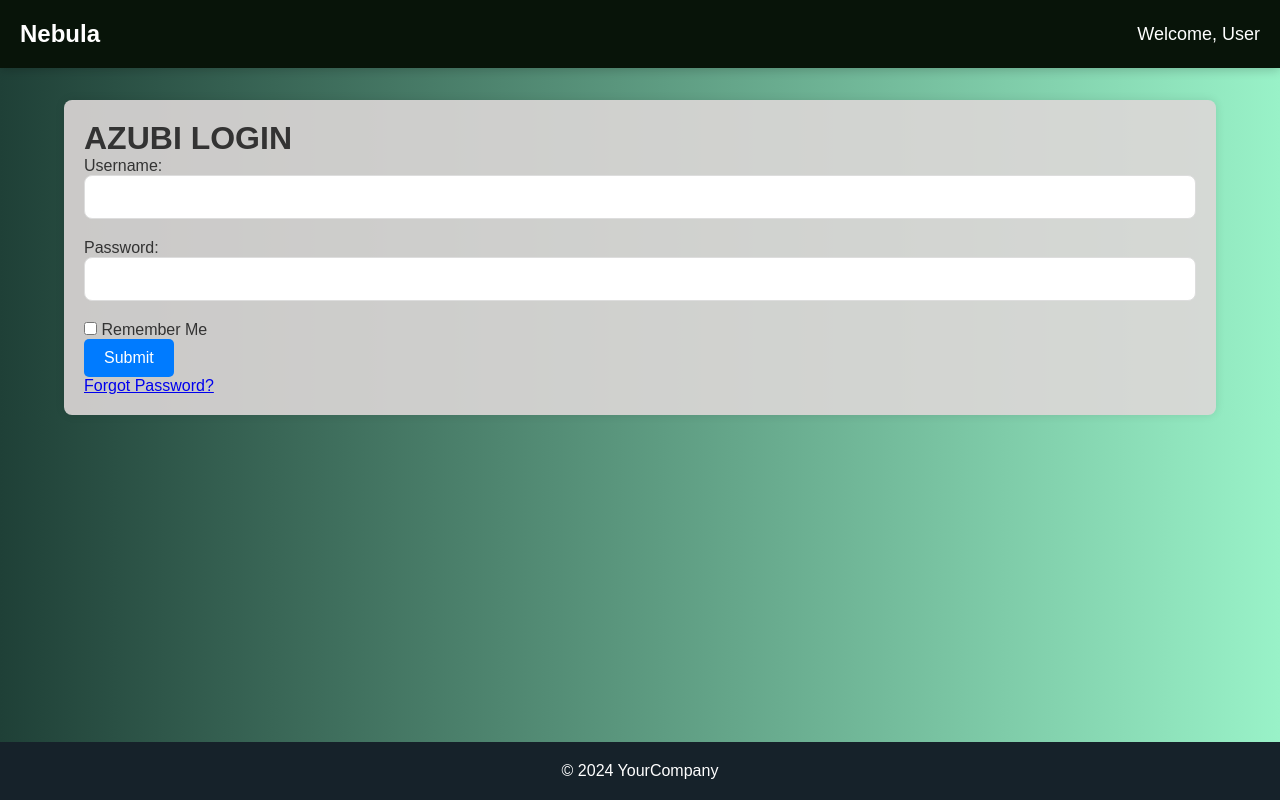
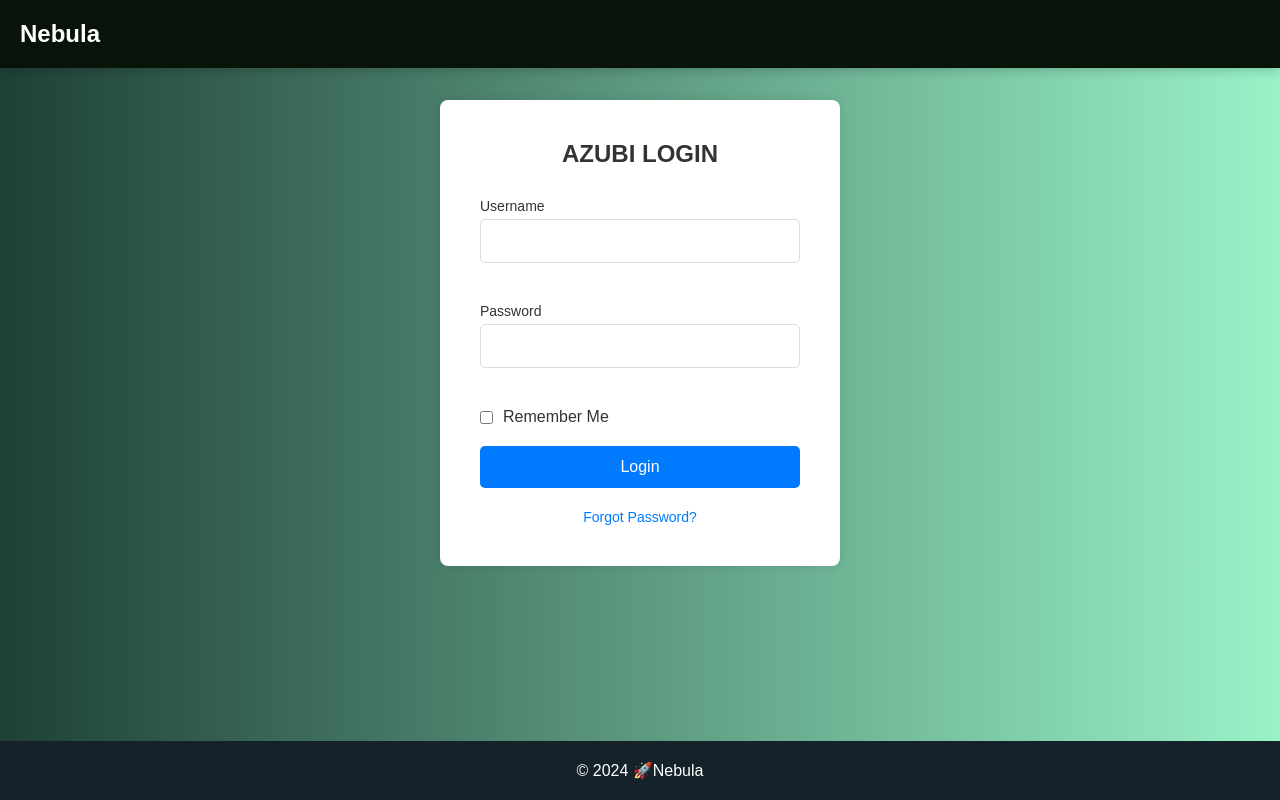
Before and after one commit to Mickeydoe/Project-Nebula, a PHP site: page / in a window 1280 px wide. Run offline with PHP 8.4, Linux system fonts and the light colour scheme.

Commit message:
Added files

```diff
--- a/static/dashboard.php
+++ b/static/dashboard.php
@@ -73,7 +73,7 @@ try {
     <main class="dashboard">
         <div class="dashboard-header">
             <h2>Student Dashboard</h2>
-            <p>Number of users: <?php echo $user_count; ?></p>
+            <p><strong>Number of users: <?php echo $user_count; ?></p><strong>
         </div>
 
         <!-- Announcements or Recent Activities Section -->
--- a/static/index.html
+++ b/static/index.html
@@ -9,28 +9,28 @@
 <body>
     <header class="header">
         <div class="logo">Nebula</div>
-        <div class="user-info">
-            <i class="fas fa-user"></i> <!-- FontAwesome icon -->
-            <span>Welcome, User</span>
-        </div>
     </header>
 
-    <div class="container">
+    <div class="login-container">
         <div class="login-box">
             <h1>AZUBI LOGIN</h1>
             <form action="login.php" method="POST">
-                <label for="username">Username:</label>
-                <input type="text" id="username" name="username" required>
+                <div class="input-group">
+                    <label for="username">Username</label>
+                    <input type="text" id="username" name="username" required>
+                </div>
 
-                <label for="password">Password:</label>
-                <input type="password" id="password" name="password" required>
+                <div class="input-group">
+                    <label for="password">Password</label>
+                    <input type="password" id="password" name="password" required>
+                </div>
 
                 <div class="remember-me">
                     <input type="checkbox" id="remember" name="remember">
                     <label for="remember">Remember Me</label>
                 </div>
 
-                <button type="submit">Submit</button>
+                <button type="submit" class="login-btn">Login</button>
 
                 <div class="forgot-password">
                     <a href="#">Forgot Password?</a>
@@ -40,7 +40,7 @@
     </div>
 
     <footer class="footer">
-        &copy; 2024 YourCompany
+        &copy; 2024 🚀Nebula
     </footer>
 
     <script src="script.js"></script>
--- a/static/styles.css
+++ b/static/styles.css
@@ -55,37 +86,27 @@ body {
     border-radius: 8px;
     box-shadow: 0 0 10px rgba(0, 0, 0, 0.1);
     max-width: 1200px;
-    width: 90%; /* Adjusted width */
-    margin: 100px auto 0 auto; /* Centered container */
-}
-
-.dashboard-header {
-    text-align: center;
-    margin-bottom: 30px;
-}
-
-.dashboard-header h2 {
-    font-size: 28px;
-    color: #0f2027; /* Matching the header color */
+    width: 90%;
+    margin: 60px auto 0 auto; /* Adjusted margin to account for header and menu */
 }
 
 /* Table Styles */
 .table-responsive {
     margin-top: 20px;
-    overflow-x: auto; /* Enable horizontal scrolling if needed */
+    overflow-x: auto;
 }
 
 .table {
-    width: 100%; /* Full width table */
+    width: 100%;
     border-collapse: collapse;
-    margin: 0 auto; /* Center table */
+    margin: 0 auto;
 }
 
 .table th, .table td {
     text-align: center;
     vertical-align: middle;
     padding: 12px 15px;
-    border: 1px solid #dee2e6; /* Border for table cells */
+    border: 1px solid #dee2e6;
 }
 
 .table th {
@@ -122,21 +141,20 @@ button:hover, .btn:hover {
 
 /* Input Styles */
 input[type="text"], input[type="password"] {
-    padding: 12px 15px; /* Increased padding for better spacing */
+    padding: 12px 15px;
     margin-bottom: 20px;
     border: 1px solid #ddd;
-    border-radius: 8px; /* Slightly larger border-radius for a modern look */
+    border-radius: 8px;
     width: 100%;
-    font-size: 16px; /* Consistent font size for readability */
-    transition: border-color 0.3s, box-shadow 0.3s; /* Added box-shadow transition */
+    font-size: 16px;
+    transition: border-color 0.3s, box-shadow 0.3s;
 }
 
 input[type="text"]:focus, input[type="password"]:focus {
     border-color: #007BFF;
-    box-shadow: 0 0 0 3px rgba(0, 123, 255, 0.25); /* Added subtle shadow on focus */
+    box-shadow: 0 0 0 3px rgba(0, 123, 255, 0.25);
     outline: none;
 }
-
 
 /* Footer Styles */
 .footer {
@@ -147,53 +165,116 @@ input[type="text"]:focus, input[type="password"]:focus {
     position: fixed;
     width: 100%;
     bottom: 0;
+    z-index: 1000;
 }
 
-/* Additional Styles */
-ul {
-    text-align: left;
-    margin: 0 auto 20px auto;
-    display: inline-block;
+/* Login Container */
+.login-container {
+    display: flex;
+    justify-content: center;
+    align-items: center;
+    width: 100%;
+    height: 100%;
+    padding-top: 100px;
 }
 
-li {
-    margin-bottom: 10px;
+/* Login Box */
+.login-box {
+    background: #fff;
+    padding: 40px;
+    border-radius: 8px;
+    box-shadow: 0 0 10px rgba(0, 0, 0, 0.1);
+    max-width: 400px;
+    width: 100%;
+    text-align: center;
 }
 
-.guest {
-    border-bottom: 1px solid #ccc;
-    padding: 10px 0;
+.login-box h1 {
+    font-size: 24px;
+    margin-bottom: 30px;
+    color: #333;
 }
 
-.guest:nth-child(even) {
-    background-color: #f9f9f9;
+/* Input Group */
+.input-group {
+    margin-bottom: 20px;
+    text-align: left;
 }
 
-.guest .name {
-    font-weight: bold;
-    color: #007bff;
+.input-group label {
+    display: block;
+    font-size: 14px;
+    color: #333;
+    margin-bottom: 5px;
 }
 
-.guest .email {
-    color: #28a745;
+.input-group input[type="text"], .input-group input[type="password"] {
+    width: 100%;
+    padding: 12px 15px;
+    border: 1px solid #ddd;
+    border-radius: 5px;
+    font-size: 16px;
+    transition: border-color 0.3s, box-shadow 0.3s;
 }
 
-.guest .country {
-    color: #dc3545;
+.input-group input[type="text"]:focus, .input-group input[type="password"]:focus {
+    border-color: #007BFF;
+    box-shadow: 0 0 0 3px rgba(0, 123, 255, 0.25);
+    outline: none;
 }
 
-.view-link {
-    display: inline-block;
-    padding: 10px 20px;
+/* Remember Me */
+.remember-me {
+    display: flex;
+    align-items: center;
+    margin-bottom: 20px;
+    text-align: left;
+}
+
+.remember-me input {
+    margin-right: 10px;
+}
+
+/* Login Button */
+.login-btn {
+    width: 100%;
+    padding: 12px 20px;
     background-color: #007BFF;
+    border: none;
     color: white;
-    border: none;
     border-radius: 5px;
-    text-decoration: none;
     cursor: pointer;
+    font-size: 16px;
     transition: background-color 0.3s;
 }
 
-.view-link:hover {
+.login-btn:hover {
     background-color: #0056b3;
 }
+
+/* Forgot Password */
+.forgot-password {
+    margin-top: 20px;
+}
+
+.forgot-password a {
+    color: #007BFF;
+    text-decoration: none;
+    font-size: 14px;
+}
+
+.forgot-password a:hover {
+    text-decoration: underline;
+}
+
+/* Footer Styles */
+.footer {
+    text-align: center;
+    padding: 20px;
+    background-color: #16222A;
+    color: white;
+    position: fixed;
+    width: 100%;
+    bottom: 0;
+    z-index: 1000;
+}
```
Also changed, not shown: other parts of static/styles.css (+34 -5 lines), static/newuser.css (+26 -1 lines), static/newuser.html (+9 -0 lines), static/viewusers.html (+8 -2 lines).
